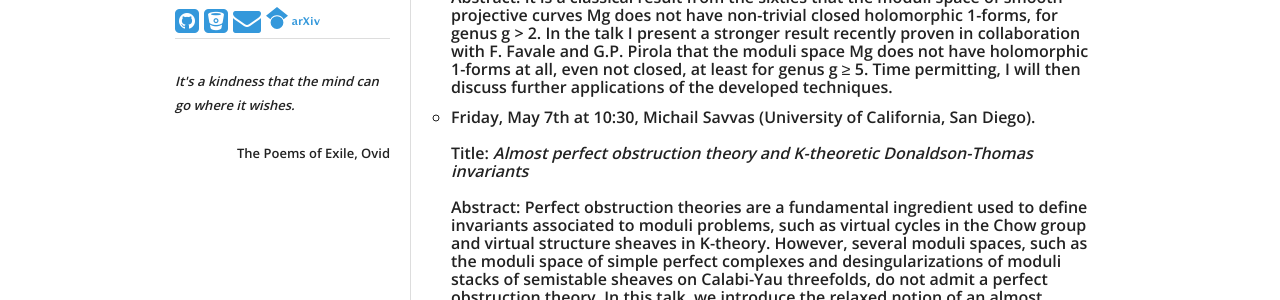
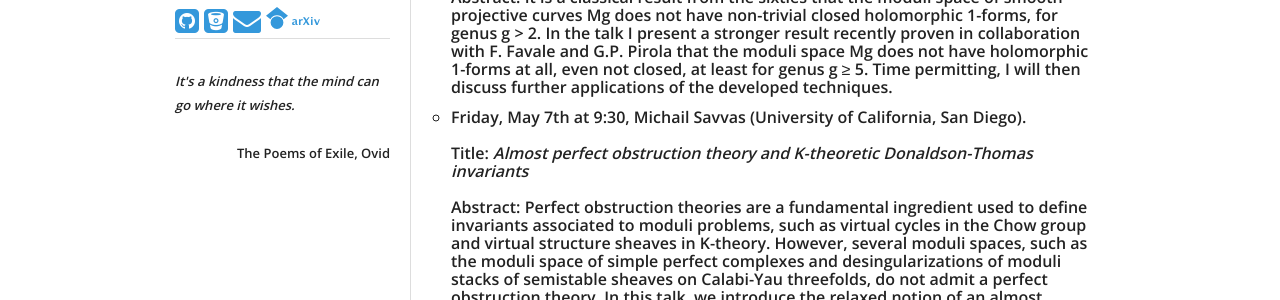
Before and after one commit to atricolfi/atricolfi.github.io, a Jekyll site: the page built from MATHEMATICS/AGseminar.html, in a window 1280 px wide. Shown: the part 380-680 px from the top of the page. Built offline with Jekyll 4.4.1, drawn with Linux system fonts in a browser that asks for light colours.

Commit message:
Update AGseminar.html

```diff
--- a/MATHEMATICS/AGseminar.html
+++ b/MATHEMATICS/AGseminar.html
@@ -39,7 +39,7 @@ Abstract: It is a classical result from the sixties that the moduli space of smo
 </li>
 
 
- <li> Friday, May 7th at 10:30, Michail Savvas (University of California, San Diego).
+ <li> Friday, May 7th at 9:30, Michail Savvas (University of California, San Diego).
 <br>
   <br>
 Title: <em>Almost perfect obstruction theory and K-theoretic Donaldson-Thomas invariants</em>
```
